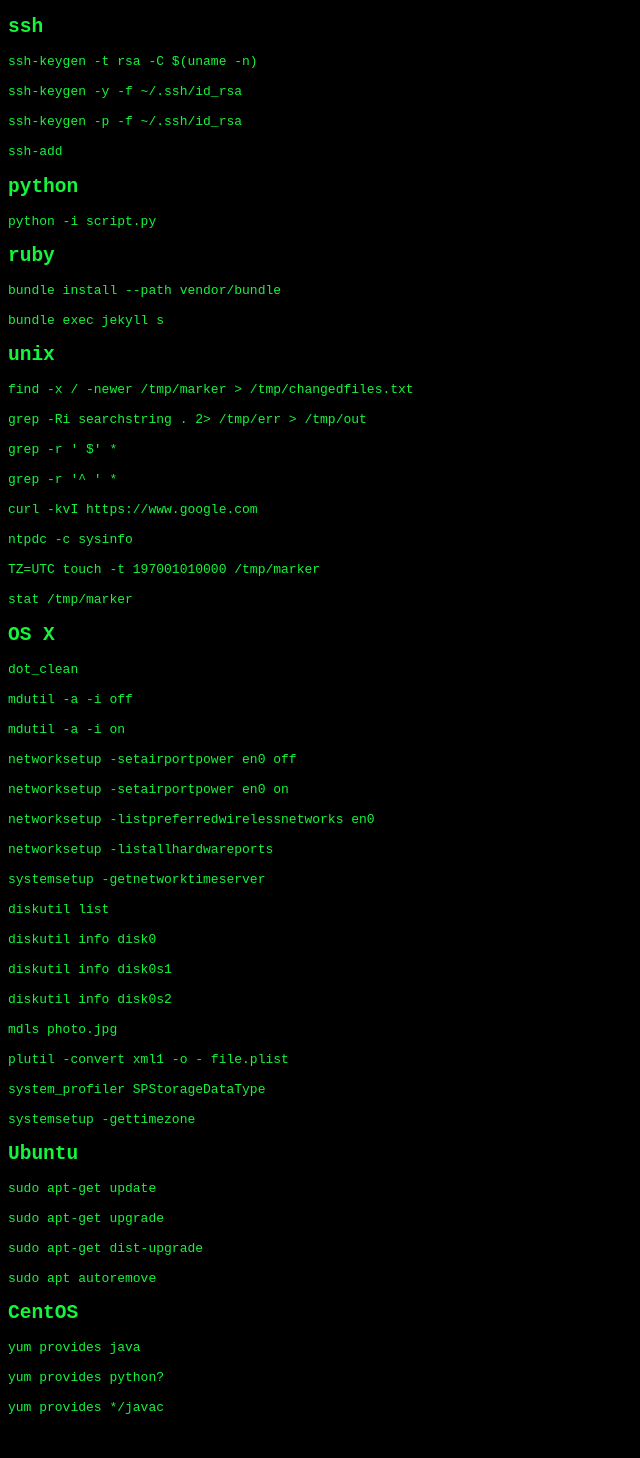
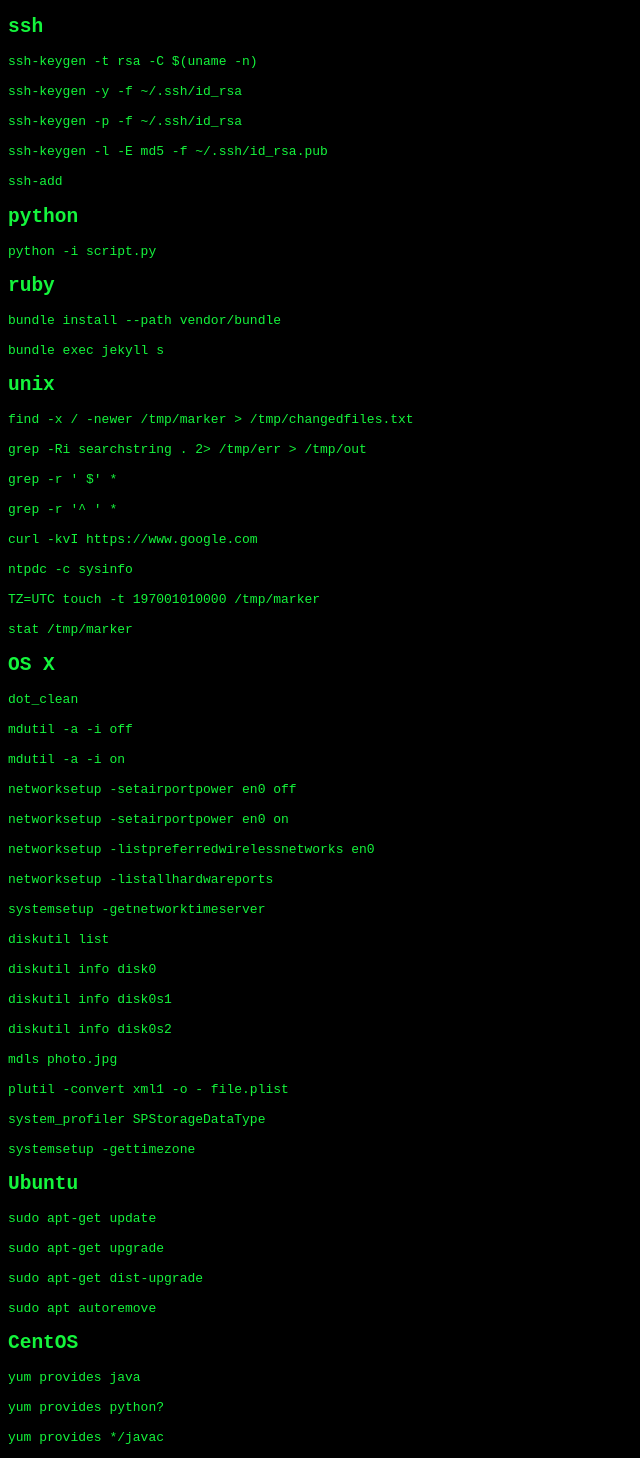
Before and after one commit to davejagoda/davejagoda.github.io, a Jekyll site: the page built from useful/useful_unix_commands.md, in a window 1280 px wide. Shown: the whole page, without its empty margins (0-640 px from the left). Built offline with Jekyll 4.4.1, drawn with Linux system fonts in a browser that asks for light colours; before the commit the page ends 1428 px from its top, so only the background shows below that.

Commit message:
Add ssh-keygen invocation to show MD5 fingerprint

````diff
--- a/useful/useful_unix_commands.md
+++ b/useful/useful_unix_commands.md
@@ -12,6 +12,8 @@
 ssh-keygen -y -f ~/.ssh/id_rsa
 
 ssh-keygen -p -f ~/.ssh/id_rsa
+
+ssh-keygen -l -E md5 -f ~/.ssh/id_rsa.pub
 
 ssh-add
 ```
````
